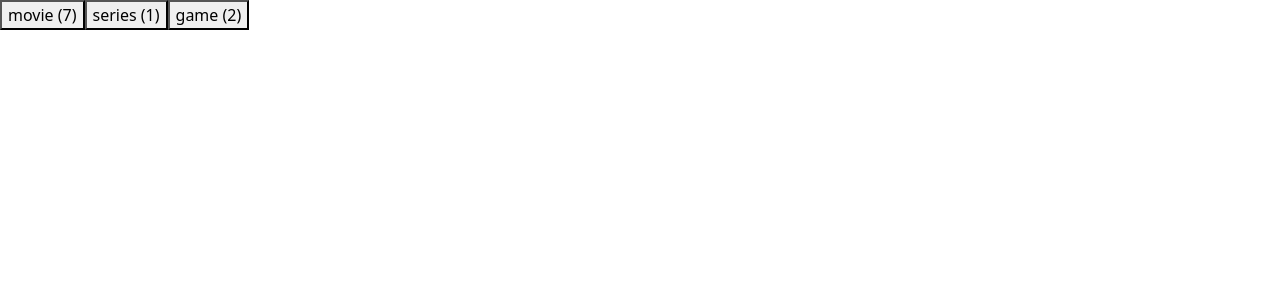
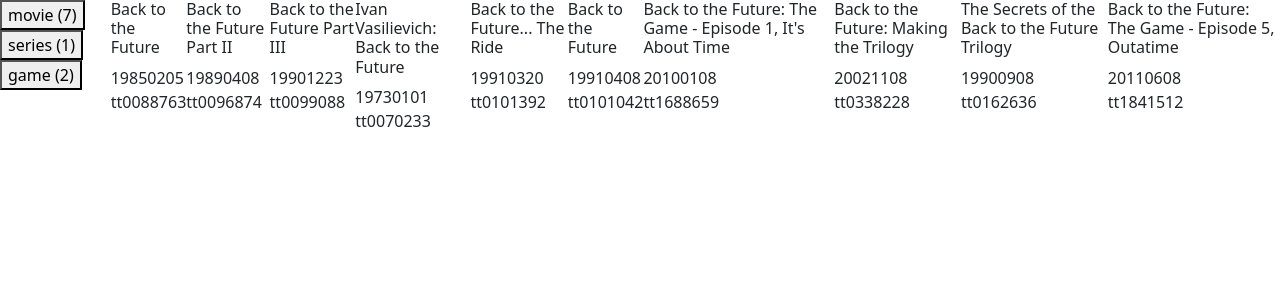
Before and after one commit to OferTauber/Films-and-games, a React (Create React App) app: page / in a window 1280 px wide. Shown: the top 300 px of the page. Built offline with nearby package versions, Linux system fonts and the light colour scheme.

Commit message:
bug - updated cards do not re-render

```diff
--- a/src/misc/store.ts
+++ b/src/misc/store.ts
@@ -8,25 +8,35 @@ import {
 
 import { getData as fetchData } from "./mock-api";
 import type { Entity } from "./types";
-import { getCategories } from "./utils";
+import { getCategories, filterDataByCategory } from "./utils";
 
 export class Store {
   isLoading = true;
   data: Entity[] = [];
+  categoryToDisplay: string | null = null;
 
   constructor() {
     makeObservable(this, {
       isLoading: observable,
       data: observable,
+      categoryToDisplay: observable,
 
       categories: computed,
+      filteredData: computed,
 
       getData: action,
+      onCategorySelection: action,
     });
   }
 
   get categories(): Record<string, number> {
     return getCategories(this.data);
+  }
+
+  get filteredData(): Entity[] {
+    // TODO filter by string
+
+    return filterDataByCategory(this.data, this.categoryToDisplay);
   }
 
   private setIsLoading = (flag: boolean): void => {
@@ -47,6 +57,11 @@ export class Store {
       this.setIsLoading(false);
     }
   };
+
+  public onCategorySelection = (category: string): void => {
+    if (this.categoryToDisplay === category) this.categoryToDisplay = null;
+    else this.categoryToDisplay = category;
+  };
 }
 
 export default Store;
--- a/src/misc/utils.ts
+++ b/src/misc/utils.ts
@@ -12,3 +12,11 @@ export const getCategories = (data: Entity[]): Record<string, number> => {
     return acc;
   }, accumulator);
 };
+
+export const filterDataByCategory = (
+  data: Entity[],
+  category: string | null
+): Entity[] => {
+  debugger;
+  return category ? data.filter((entity) => entity.Type === category) : data;
+};
--- a/src/pages/LandingPage.tsx
+++ b/src/pages/LandingPage.tsx
@@ -6,7 +6,7 @@ export const LandingPage: React.FC = () => {
   return (
     <main style={{ display: "flex" }}>
       <Nav />
-      {/* <Cards /> */}
+      <Cards />
     </main>
   );
 };
--- a/src/store-connected-components/Cards.tsx
+++ b/src/store-connected-components/Cards.tsx
@@ -30,9 +30,9 @@ const _Cards: React.FC<CardsProps> = ({ data }) => {
 const Observed = observer(_Cards);
 
 export const Cards = () => {
-  const { data } = useStore();
+  const { filteredData } = useStore();
 
-  return <Observed {...{ data }} />;
+  return <Observed {...{ data: filteredData }} />;
 };
 
 export default Cards;
--- a/src/store-connected-components/Nav.tsx
+++ b/src/store-connected-components/Nav.tsx
@@ -29,13 +29,9 @@ const _Nav: React.FC<NavProps> = ({ categories, onSelection }) => {
 const Observed = observer(_Nav);
 
 export const Nav = () => {
-  const { categories } = useStore();
+  const { categories, onCategorySelection } = useStore();
 
-  const onSelection = (str: string) => {
-    console.log(str);
-  };
-
-  return <Observed {...{ categories, onSelection }} />;
+  return <Observed {...{ categories, onSelection: onCategorySelection }} />;
 };
 
 export default Nav;
```
